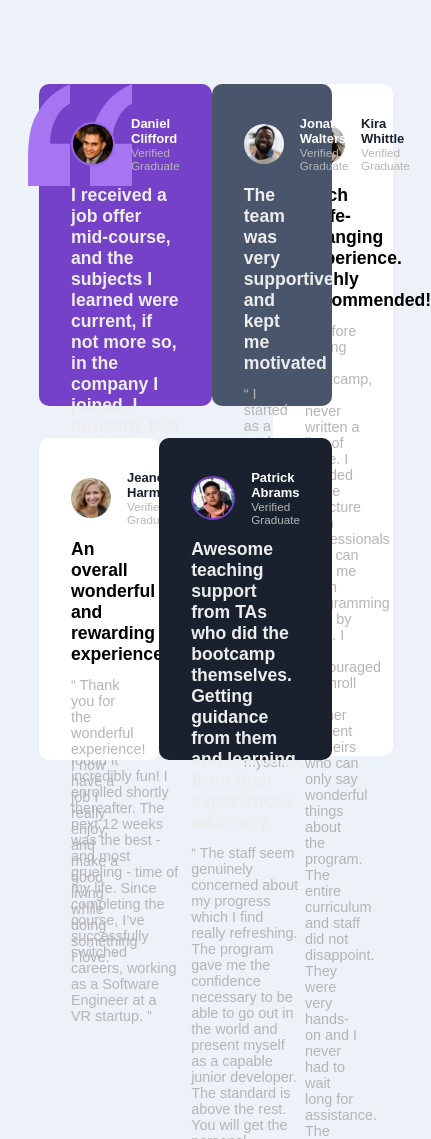
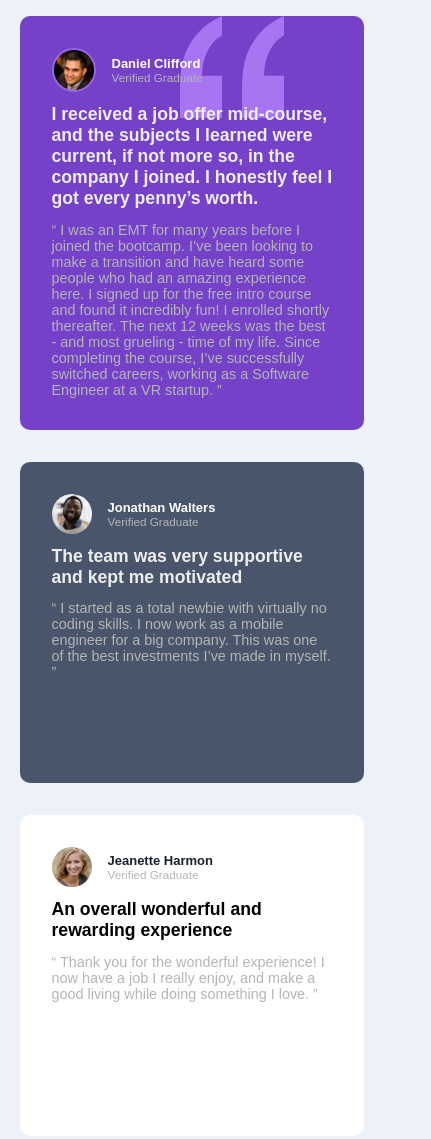
Before and after one commit to Mbungai-Francesco/Testimonial-Section, a plain HTML site: page index.html in a window 390 px wide. Shown: the top 1139 px of the page, 431 px wide, since content can reach past the window. Drawn offline with Linux system fonts and the light colour scheme.

Commit message:
Responsiveness added

```diff
--- a/style.css
+++ b/style.css
@@ -111,3 +111,135 @@ p{
 }
 .attribution { font-size: 11px; text-align: center; }
 .attribution a { color: hsl(228, 45%, 44%); }
+
+@media ( max-width:1270px ) {
+  body{
+    height: 130vh;
+  }
+  main{
+    flex-direction: column;
+    height: fit-content;
+    height: 121vh;
+  }
+  .left{
+    width: 100%;
+  }
+  .right{
+    width: 93.5%;
+    height: 30.5vh;
+  }
+}
+@media (max-width : 1030px){
+  body{
+    height: 210vh;
+  }
+  main{
+    height: 203.5vh;
+  }
+  .left{
+    height: 161vh;
+  }
+  .row{
+    flex-direction: column;
+    align-items: start;
+    height: 79.5vh;
+  }
+  .row:nth-child(1) .card:nth-child(1){
+    width: 93.5%;
+  }
+  .row:nth-child(1) .card:nth-child(2){
+    width: 42%;
+  }
+  .row:nth-child(2) .card:nth-child(1){
+    align-self: flex-end;
+    width: 42%;
+  }
+  .row:nth-child(2) .card:nth-child(2){
+    width: 93.5%;
+  }
+}
+@media (max-width : 640px){
+  body{
+    height: 230vh;
+  }
+  main{
+    width: 90%;
+    height: 205.5vh;
+  }
+  .row:nth-child(1) .card:nth-child(1){
+    width: 88%;
+  }
+  .row:nth-child(1) .card:nth-child(2){
+    width: 88%;
+  }
+  .row:nth-child(2) .card:nth-child(1){
+    align-self: unset;
+    width: 88%;
+  }
+  .row:nth-child(2) .card:nth-child(2){
+    width: 88%;
+  }
+  .right{
+    width: 88%;
+    height: fit-content;
+  }
+}
+@media (max-width : 570px){
+  body{
+    height: fit-content;
+    padding-bottom: 1em;
+  }
+  main{
+    height: fit-content;
+  }
+  .left{
+    height: fit-content;
+  }
+  .row{
+    height: fit-content;
+  }
+  .card{
+    margin: 1em 0;
+  }
+  .row:nth-child(1) .card:nth-child(1){
+    height: fit-content;
+    width: 80%;
+  }
+  .row:nth-child(1) .card:nth-child(2){
+    width: 80%;
+  }
+  .row:nth-child(2) .card:nth-child(1){
+    align-self: unset;
+    width: 80%;
+  }
+  .row:nth-child(2) .card:nth-child(2){
+    height: fit-content;
+    width: 80%;
+  }
+  .right{
+    width: 80%;
+  }
+}
+@media (max-width : 340px){
+  main{
+    width: 90%;
+  }
+  .row:nth-child(1) .card:nth-child(1){
+    height: fit-content;
+    width: 76%;
+  }
+  .row:nth-child(1) .card:nth-child(2){
+    width: 76%;
+  }
+  .row:nth-child(2) .card:nth-child(1){
+    align-self: unset;
+    width: 76%;
+  }
+  .row:nth-child(2) .card:nth-child(2){
+    height: fit-content;
+    width: 76%;
+  }
+  .right{
+    width: 76%;
+  }
+}
```
